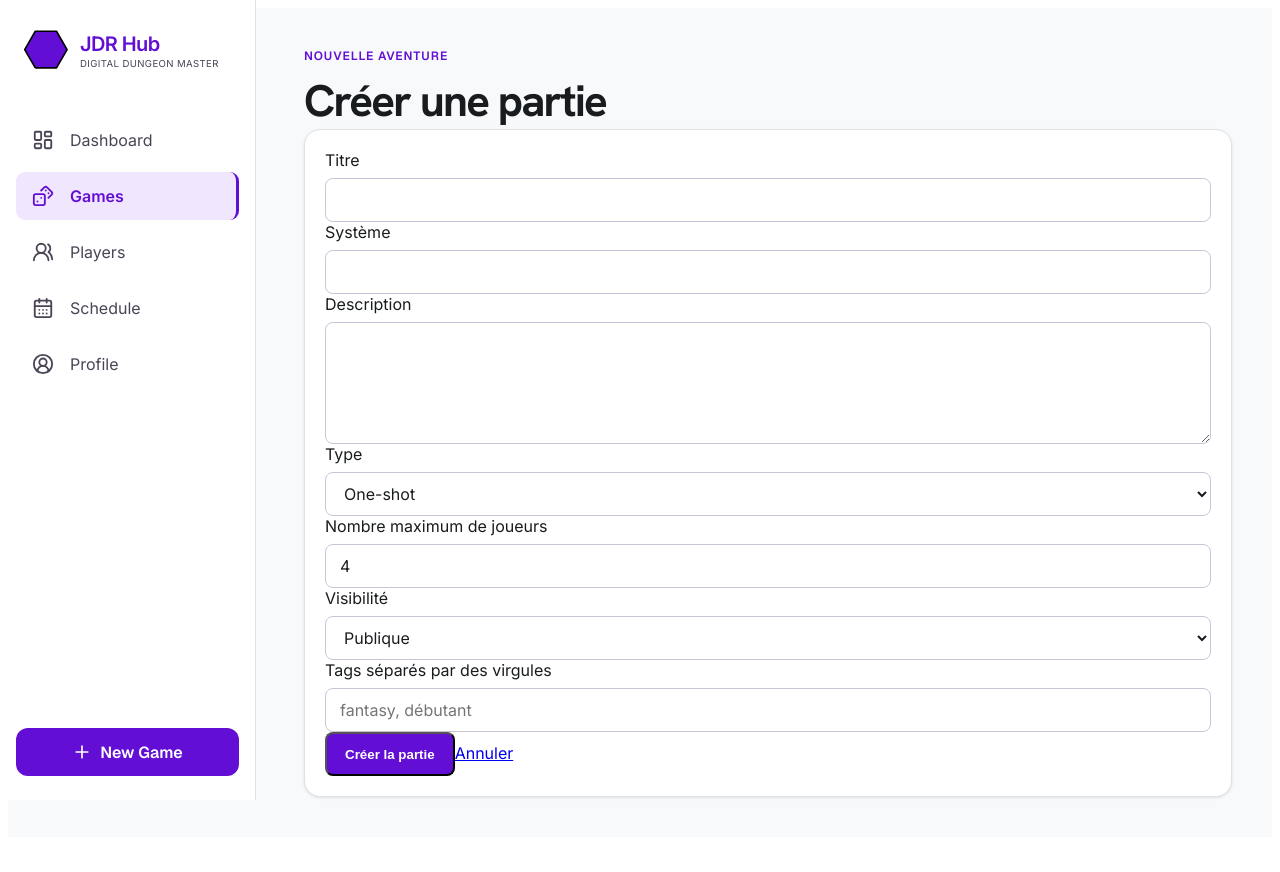
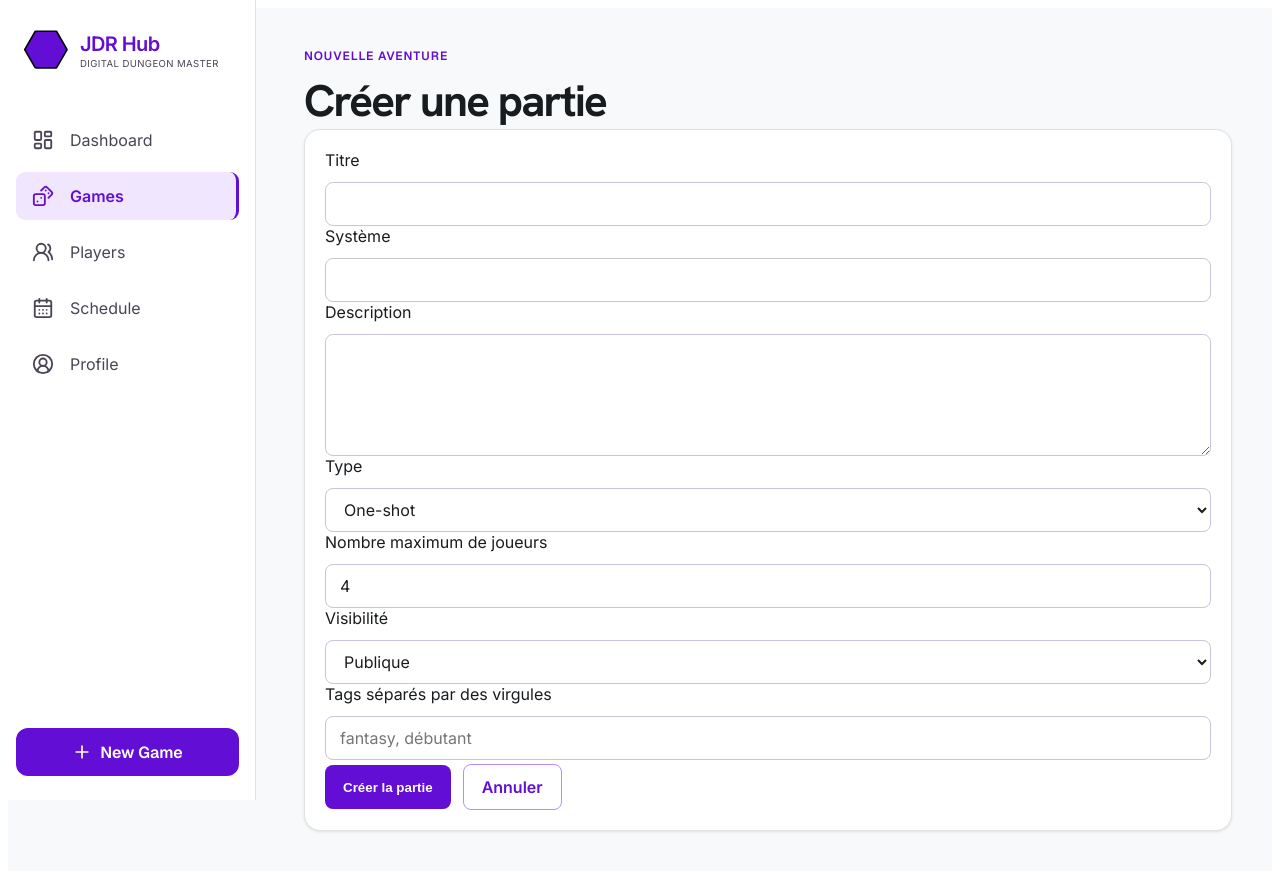
Before and after one commit to thomasO82/jdr_hub, a Next.js app in the folder apps/web/: page /parties/nouvelle in a window 1280 px wide. Shown: the top 872 px of the page. Before the commit the page ends 845 px from the top, so only its background shows below. Built offline with nearby package versions, Linux system fonts and the light colour scheme.

Commit message:
fix: improve game form spacing and actions

```diff
--- a/apps/web/features/games/games-view.module.css
+++ b/apps/web/features/games/games-view.module.css
@@ -59,11 +59,16 @@
 .tags { display: flex; flex-wrap: wrap; gap: 8px; margin: 0; padding: 0; list-style: none; }
 .tag { padding: 5px 9px; border-radius: 999px; background: #eaddff; color: #4c1d95; font-size: .75rem; font-weight: 600; }
 .empty { padding: 40px; border: 1px dashed #ccc3d8; border-radius: 16px; background: white; color: #4a4455; text-align: center; }
-.card form, .card label { display: grid; gap: 8px; }
-.card form { gap: 16px; }
+.card form, .card label { display: grid; gap: 12px; }
+.card form { gap: 24px; }
+.formActions { display: flex; align-items: center; gap: 12px; margin-top: 4px; }
+.formActions .primary { border: 0; cursor: pointer; }
+.secondary { display: inline-flex; align-items: center; justify-content: center; min-height: 44px; padding: 0 18px; border: 1px solid #b78cff; border-radius: 8px; background: #fff; color: #630ed4; font: inherit; font-weight: 700; text-decoration: none; transition: background-color .16s ease, border-color .16s ease; }
+.secondary:hover { border-color: #630ed4; background: #f4edff; }
+.secondary:focus-visible { outline: 3px solid #d2bbff; outline-offset: 3px; }
 :global(.sr-only) { position: absolute; width: 1px; height: 1px; padding: 0; margin: -1px; overflow: hidden; clip: rect(0, 0, 0, 0); white-space: nowrap; border: 0; }
 @media (max-width: 1050px) { .catalogLayout { grid-template-columns: 250px minmax(0, 1fr); } .grid { grid-template-columns: repeat(2, minmax(0, 1fr)); } }
-@media (max-width: 800px) { .page { padding: 24px 20px; } .catalogLayout { display: block; } .catalogHeader { align-items: start; } .filterSidebar { margin-bottom: 20px; } .filterToggle { display: block; } .filterSidebar .filterPanelContainer { margin-top: 14px; } .filterSidebar .filterPanelContainer > .filterPanel { grid-template-columns: 1fr; } .filterSidebar .filterPanelContainer > .filterToggle + .filterPanel { display: grid; } .header { align-items: start; flex-direction: column; } .filters, .grid, .filterPanel { grid-template-columns: 1fr; } .filterPanelContainer { grid-column: 1; } .primary { width: 100%; } .cover { min-height: 170px; } .cardMeta { flex-direction: column; } .grid { gap: 14px; } .catalogHeader .eyebrow { margin-bottom: 5px; } .title { font-size: 2rem; } }
+@media (max-width: 800px) { .page { padding: 24px 20px; } .catalogLayout { display: block; } .catalogHeader { align-items: start; } .filterSidebar { margin-bottom: 20px; } .filterToggle { display: block; } .filterSidebar .filterPanelContainer { margin-top: 14px; } .filterSidebar .filterPanelContainer > .filterPanel { grid-template-columns: 1fr; } .filterSidebar .filterPanelContainer > .filterToggle + .filterPanel { display: grid; } .header { align-items: start; flex-direction: column; } .filters, .grid, .filterPanel { grid-template-columns: 1fr; } .filterPanelContainer { grid-column: 1; } .primary { width: 100%; } .cover { min-height: 170px; } .cardMeta { flex-direction: column; } .grid { gap: 14px; } .catalogHeader .eyebrow { margin-bottom: 5px; } .title { font-size: 2rem; } .formActions { align-items: stretch; flex-direction: column; } }
 .detailShell { max-width: 1180px; margin: 0 auto; }
 .backLink { display: inline-block; margin-bottom: 20px; color: #4a4455; text-decoration: none; }
 .hero { min-height: 330px; display: flex; align-items: end; justify-content: space-between; gap: 24px; padding: 32px; border-radius: 24px; background: linear-gradient(145deg, #28103e 0%, #0e0b1d 55%, #3f235d 100%); color: white; box-shadow: 0 10px 15px -3px rgb(124 58 237 / 10%); }
--- a/apps/web/features/games/new-game-view.tsx
+++ b/apps/web/features/games/new-game-view.tsx
@@ -16,5 +16,28 @@ export function NewGameView() {
     if (!response.ok) { setError('Impossible de créer la partie. Connectez-vous puis réessayez.'); return }
     window.location.assign('/parties')
   }
-  return <AppShell><main className={styles.page}><section className={styles.shell} aria-labelledby="new-game-title"><p className={styles.eyebrow}>Nouvelle aventure</p><h1 className={styles.title} id="new-game-title">Créer une partie</h1><form className={styles.card} onSubmit={submit}><label>Titre<input className={styles.input} name="title" required maxLength={160} /></label><label>Système<input className={styles.input} name="system" required maxLength={100} /></label><label>Description<textarea className={styles.input} name="description" required maxLength={10000} rows={6} /></label><label>Type<select className={styles.select} name="type" defaultValue="ONE_SHOT"><option value="ONE_SHOT">One-shot</option><option value="CAMPAIGN">Campagne</option></select></label><label>Nombre maximum de joueurs<input className={styles.input} name="maxPlayers" type="number" min="1" max="12" defaultValue="4" required /></label><label>Visibilité<select className={styles.select} name="visibility" defaultValue="PUBLIC"><option value="PUBLIC">Publique</option><option value="PRIVATE">Privée</option></select></label><label>Tags séparés par des virgules<input className={styles.input} name="tags" placeholder="fantasy, débutant" /></label>{error && <p role="alert">{error}</p>}<button className={styles.primary} type="submit" disabled={pending}>{pending ? 'Création…' : 'Créer la partie'}</button><Link href="/parties">Annuler</Link></form></section></main></AppShell>
+  return (
+    <AppShell>
+      <main className={styles.page}>
+        <section className={styles.shell} aria-labelledby="new-game-title">
+          <p className={styles.eyebrow}>Nouvelle aventure</p>
+          <h1 className={styles.title} id="new-game-title">Créer une partie</h1>
+          <form className={styles.card} onSubmit={submit}>
+            <label>Titre<input className={styles.input} name="title" required maxLength={160} /></label>
+            <label>Système<input className={styles.input} name="system" required maxLength={100} /></label>
+            <label>Description<textarea className={styles.input} name="description" required maxLength={10000} rows={6} /></label>
+            <label>Type<select className={styles.select} name="type" defaultValue="ONE_SHOT"><option value="ONE_SHOT">One-shot</option><option value="CAMPAIGN">Campagne</option></select></label>
+            <label>Nombre maximum de joueurs<input className={styles.input} name="maxPlayers" type="number" min="1" max="12" defaultValue="4" required /></label>
+            <label>Visibilité<select className={styles.select} name="visibility" defaultValue="PUBLIC"><option value="PUBLIC">Publique</option><option value="PRIVATE">Privée</option></select></label>
+            <label>Tags séparés par des virgules<input className={styles.input} name="tags" placeholder="fantasy, débutant" /></label>
+            {error && <p role="alert">{error}</p>}
+            <div className={styles.formActions}>
+              <button className={styles.primary} type="submit" disabled={pending}>{pending ? 'Création…' : 'Créer la partie'}</button>
+              <Link className={styles.secondary} href="/parties">Annuler</Link>
+            </div>
+          </form>
+        </section>
+      </main>
+    </AppShell>
+  )
 }
```
Also changed, not shown: 3 other files (tests, documents, lock files or other folders).
